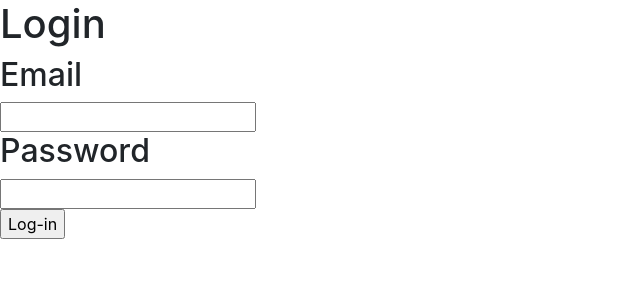
After one commit to Harshnoor-Singh-34/Pringle-Pacers-Workout-Tracker, a Flask app: template templates/login.html in a window 1280 px wide. The commit adds this page. Shown: the top 300 px of the page, without its empty margins (0-640 px from the left). Run offline with Flask 2, Linux system fonts and the light colour scheme; the template is opened without the code that fills it, so the values that code supplies are empty; some libraries are stand-ins or nearby versions.

Commit message:
signup login database setup started
Backend for signup and login
Database setup for customer
Basic setup for Frontend

Co-Authored-By: s3719826 <41975799+s3719826@users.noreply.github.com>

```diff
--- a/app.py
+++ b/app.py
@@ -1,9 +1,5 @@
+import psycopg2
 from flask import *
-import psycopg2
-
-DATABASE = "[DatabaseName].db"
-TABLE = "[TableName]"
-COLUMNS = "[ColumnNames]"
 
 app = Flask(__name__)
 
@@ -15,6 +11,7 @@ def index():
 # Sign-up page
 @app.route("/sign-up", methods =["POST", "GET"])
 def signup():
+	Errormessage = None
 	if request.method == "POST":
 		email = request.form["email"]
 		password = request.form["password"]
@@ -24,9 +21,51 @@ def signup():
 		dob = request.form["dob"]
 		sex = request.form["sex"]
 
+		if password == confirmpass:
+			table = 'customer (fname, lname, email, password, dob, sex)'
+			con = psycopg2.connect(dbname = "Workout", user = "PringlePacers", password = "PringlePacers27", host = "127.0.0.1", port = "5432")
+			cur = con.cursor()
+			cur.execute(f"INSERT INTO {table} VALUES ('{fname}', '{lname}', '{email}', '{password}', '{dob}', '{sex}')")
+			con.commit()
+			con.close()
+			return redirect(url_for("login"))
+		else:
+			Errormessage = "Paswords don't match"
+			return render_template("signup.html", Error = Errormessage)
+
+	else:
+		return render_template("signup.html")
+
+# Log-in page
+@app.route("/login", methods =["POST", "GET"])
+def login():
+	Errormessage = None
+	if request.method == "POST":
+		email = request.form["email"]
+		password = request.form["password"]
+		con = psycopg2.connect(dbname = "Workout", user = "PringlePacers", password = "PringlePacers27", host = "127.0.0.1", port = "5432")
+		cur = con.cursor()
+		cur.execute(f"SELECT * FROM customer WHERE email='{email}'")
+		results = cur.fetchall()
+		con.close()
+
+		if len(results) == 0:
+			Errormessage = "No such Email exists"
+			return render_template("login.html", Error = Errormessage)
+		else:
+			if results[0][4] == password:
+				return redirect(url_for("index"))
+			else:
+				Errormessage = "Password incorrect"
+				return render_template("login.html", Error = Errormessage)
+	else:
+		return render_template("login.html")
+
+
+
 # list items database
-@app.route("/list", methods=["POST", "GET"])
-def listItems():
+# @app.route("/list", methods=["POST", "GET"])
+# def listItems():
 	#con = sqlite3.connect(DATABASE)
 	#cur = con.cursor()
 	#cur.execute("SELECT rowid, * FROM person ORDER BY lastname")
@@ -35,31 +74,31 @@ def listItems():
 	#return render_template("list.html", rows = items)
 
 # add an item
-@app.route("/add", methods =["POST", "GET"])
-def addItem():
-	if request.method == "POST":
-		fname = request.form["fname"]
-		lname = request.form["lname"]
-		age = request.form["age"]
+#@app.route("/add", methods =["POST", "GET"])
+# def addItem():
+# 	if request.method == "POST":
+# 		fname = request.form["fname"]
+# 		lname = request.form["lname"]
+# 		age = request.form["age"]
 
 		# con = sqlite3.connect(DATABASE)
 		# cur = con.cursor()
-		cur.execute("INSERT INTO person (firstname, lastname, age) VALUES (?,?,?)", (fname, lname, age))
+		# cur.execute("INSERT INTO person (firstname, lastname, age) VALUES (?,?,?)", (fname, lname, age))
 		# con.commit()
 		# con.close()
-	return render_template("add.html")
+	# return render_template("add.html")
 
 # delete a row from the database
-@app.route("/delete", methods = ["POST", "GET"])
-def delete():
-	if request.method == "POST":
-		delete_key = request.form["deletekey"]
-		# con = sqlite3.connect(DATABASE)
-		# cur = con.cursor()
-		# cur.execute("DELETE FROM person WHERE rowid=?", delete_key)
-		# con.commit()
-		# con.close()
-	return redirect(url_for("listItems"))
+# @app.route("/delete", methods = ["POST", "GET"])
+# def delete():
+# 	if request.method == "POST":
+# 		delete_key = request.form["deletekey"]
+# 		# con = sqlite3.connect(DATABASE)
+# 		# cur = con.cursor()
+# 		# cur.execute("DELETE FROM person WHERE rowid=?", delete_key)
+# 		# con.commit()
+# 		# con.close()
+# 	return redirect(url_for("listItems"))
 
 if __name__ == "__main__":
 	app.run(debug=True)
--- /dev/null
+++ b/templates/login.html
@@ -0,0 +1,31 @@
+<!DOCTYPE html>
+<html>
+<head>
+    <title>Log-in</title>
+    <link rel="stylesheet" href="../static/css/style.css">
+    <link rel="preconnect" href="https://fonts.googleapis.com">
+    <link rel="preconnect" href="https://fonts.gstatic.com" crossorigin>
+    <link href="https://fonts.googleapis.com/css2?family=Roboto:wght@100;300;400;500;700;900&display=swap" rel="stylesheet">
+    <link rel="stylesheet" href="https://cdn.jsdelivr.net/npm/bootstrap@4.3.1/dist/css/bootstrap.min.css" integrity="sha384-ggOyR0iXCbMQv3Xipma34MD+dH/1fQ784/j6cY/iJTQUOhcWr7x9JvoRxT2MZw1T" crossorigin="anonymous">
+</head>
+<body>
+
+	<h1>Login</h1>
+    <div class="login1">
+        {% if Error %}
+            <h2>{{ Error }}</h2>
+        {% endif %}
+        <form action="login" method="post">
+            <h2>Email</h2>
+            <input type="email" name="email" required><br>
+            <h2>Password</h2>
+            <input type="password" name="password" required><br>
+            <input type="submit" value="Log-in">
+	    </form>
+        </div>
+        <div class="login2">
+        </div>
+
+
+</body>
+</html>
```
Also changed, not shown: static/databse.py (+11 -9 lines), templates/signup.html (+8 -5 lines).
